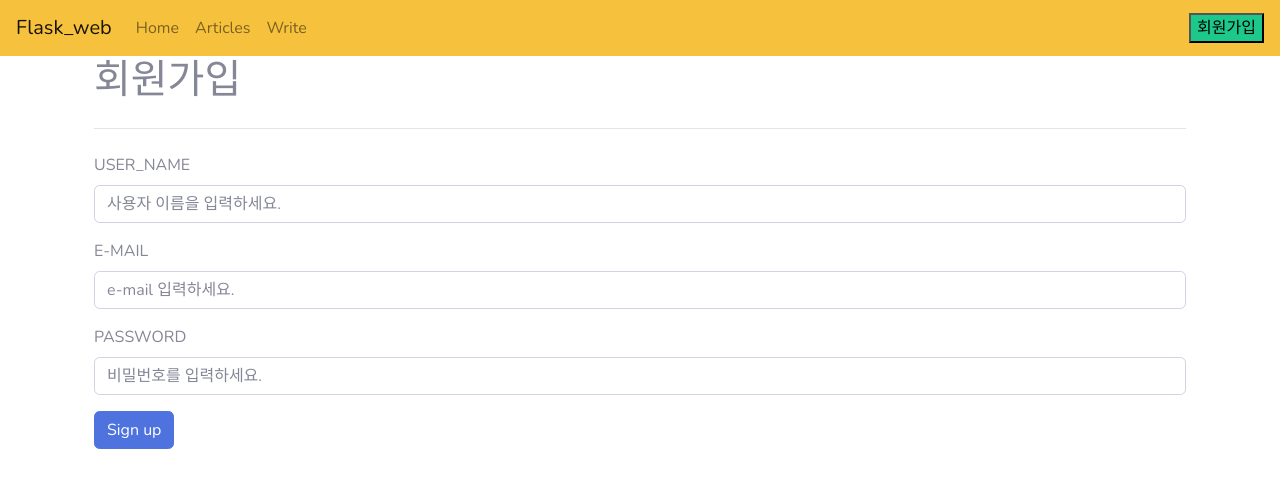
After one commit to gagori/flask_web, a Flask app: page /register in a window 1280 px wide. The commit adds this page. Shown: the top 488 px of the page. Run offline with Flask 2, Linux system fonts and the light colour scheme; some libraries are stand-ins or nearby versions.

Commit message:
register step1

```diff
--- a/app.py
+++ b/app.py
@@ -21,6 +21,21 @@ def hello_world():
 def index():
     name = "JUNG"
     return render_template('index.html', data=name)
+
+@app.route('/register', methods=['GET','POST'])
+def register():
+    if request.method =='GET':
+        return render_template('register.html')
+    else:
+        username = request.form["username2"]
+        email = request.form["email2"]
+        password = request.form["password2"]
+
+        cursor = db_connection.cursor()
+        sql = f"INSERT INTO users (username, email, password) VALUES ('{username}', '{email}', '{password}');"
+        cursor.execute(sql)
+        db_connection.commit()
+        return redirect('/')
 
 @app.route('/articles', methods=['GET','POST'])
 def articles():
@@ -86,7 +101,7 @@ def edit_article(ids):
 @app.route('/delete/<ids>', methods=['GET','POST'])
 def delete(ids):
     cursor =db_connection.cursor()
-    sql = f'DELETE FROM list WHERE id={int(ids)};'   # DB에서 Delete Row(s)하는 쿼리문. DB에서 삭제하면 당연히 사이트에 안뜨겟지 오!
+    sql = f'DELETE FROM list WHERE id={int(ids)};'   # DB에서 Delete Row(s)하는 쿼리문.
     cursor.execute(sql)
     db_connection.commit()         # 수정, 추가시에는 db_connection에다 commit해줘야함. (조회시에는 커서에다 fetch하지만.)
     return redirect('/articles')   # 왜render_template? 데이터를 또 던져줘야..
--- a/templates/add_article.html
+++ b/templates/add_article.html
@@ -17,7 +17,7 @@
     </div>
 
 
-    <button type="submit" class="btn btn-primary">Submit</button>
+    <input type="submit" class="btn btn-primary" value="Submit">
 
 </form>
 
--- a/templates/includes/navbar.html
+++ b/templates/includes/navbar.html
@@ -16,5 +16,7 @@
             </li>
 
         </ul>
+
     </div>
+    <a href="/register" style="float: right;"><button class="bg-success">회원가입</button></a>
 </nav>
--- /dev/null
+++ b/templates/register.html
@@ -0,0 +1,25 @@
+{% extends 'layout.html' %} {% block body%}
+<h1>회원가입</h1>
+<hr class="my-4">
+
+<form action="/register" , method="POST">
+    <div class="form-group">
+        <label for="exampleInputUsername">USER_NAME</label>
+        <input type="text" class="form-control" name="username2" id="exampleInputUsername" placeholder="사용자 이름을 입력하세요.">
+    </div>
+
+    <div class="form-group">
+        <label for="exampleInputEmail">E-MAIL</label>
+        <input type="text" class="form-control" name="email2" id="exampleInputEmail" placeholder="e-mail 입력하세요.">
+    </div>
+
+    <div class="form-group">
+        <label for="exampleInputPassword">PASSWORD</label>
+        <input type="password" class="form-control" name="password2" id="exampleInputPassword" placeholder="비밀번호를 입력하세요.">
+    </div>
+
+
+    <input type="submit" class="btn btn-primary" value="Sign up" onclick="return confirm('회원가입이 완료되었습니다.')">
+
+</form>
+{% endblock %}
```
